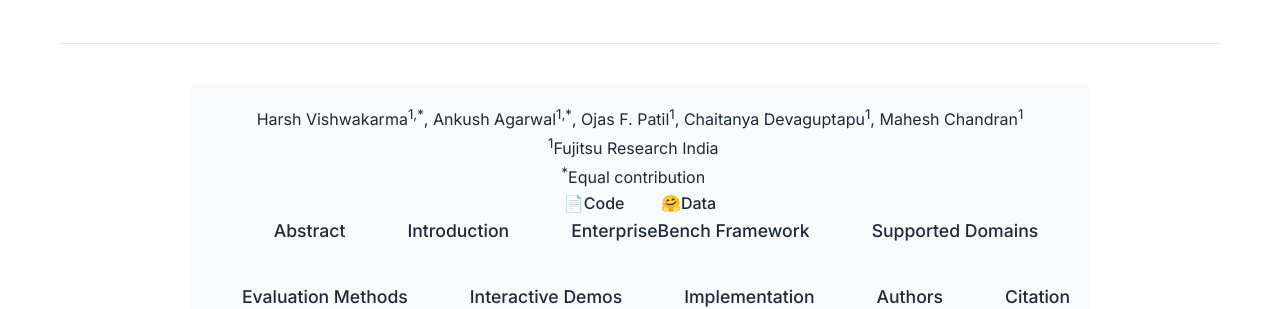
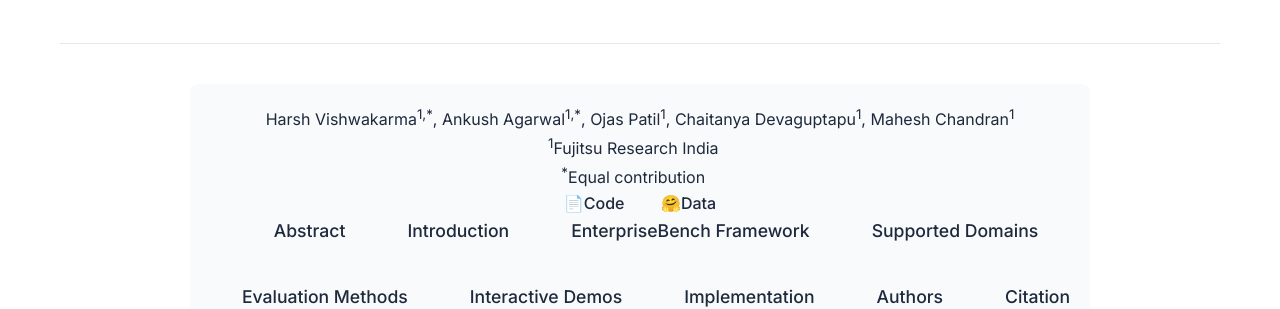
Before and after one commit to anonymous-tech-dev/EnterpriseBench, a Jekyll site: the page built from index.md, in a window 1280 px wide and 900 px high. Shown: the part 273-582 px from the top of the window. Built offline with Jekyll 4.4.1, drawn with Linux system fonts in a browser that asks for light colours.

```diff
--- a/index.md
+++ b/index.md
@@ -9,7 +9,7 @@ title: "Can LLMs Help You at Work? A Sandbox for Evaluating LLM Agents in Enterp
         <div class="author-names">
           Harsh Vishwakarma<sup>1,*</sup>,
           Ankush Agarwal<sup>1,*</sup>,
-          Ojas F. Patil<sup>1</sup>,
+          Ojas Patil<sup>1</sup>,
           Chaitanya Devaguptapu<sup>1</sup>,
           Mahesh Chandran<sup>1</sup>
         </div>
```
